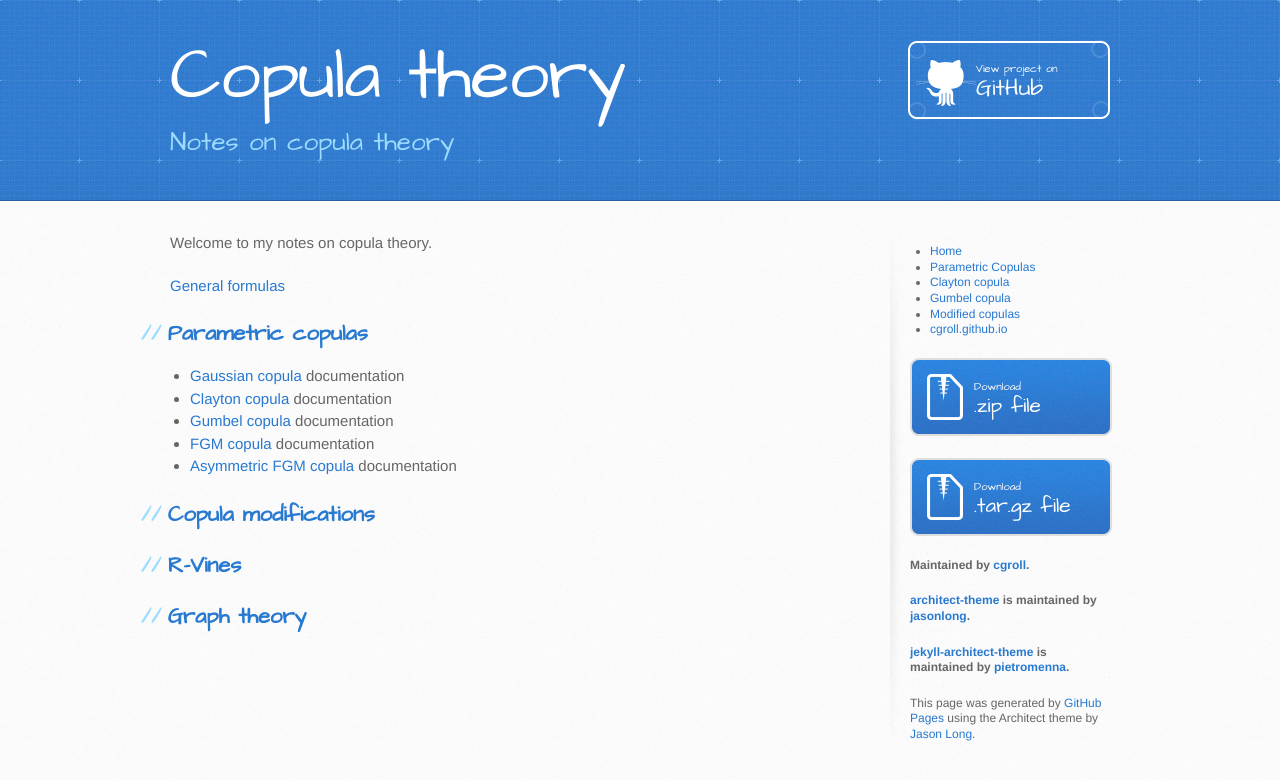
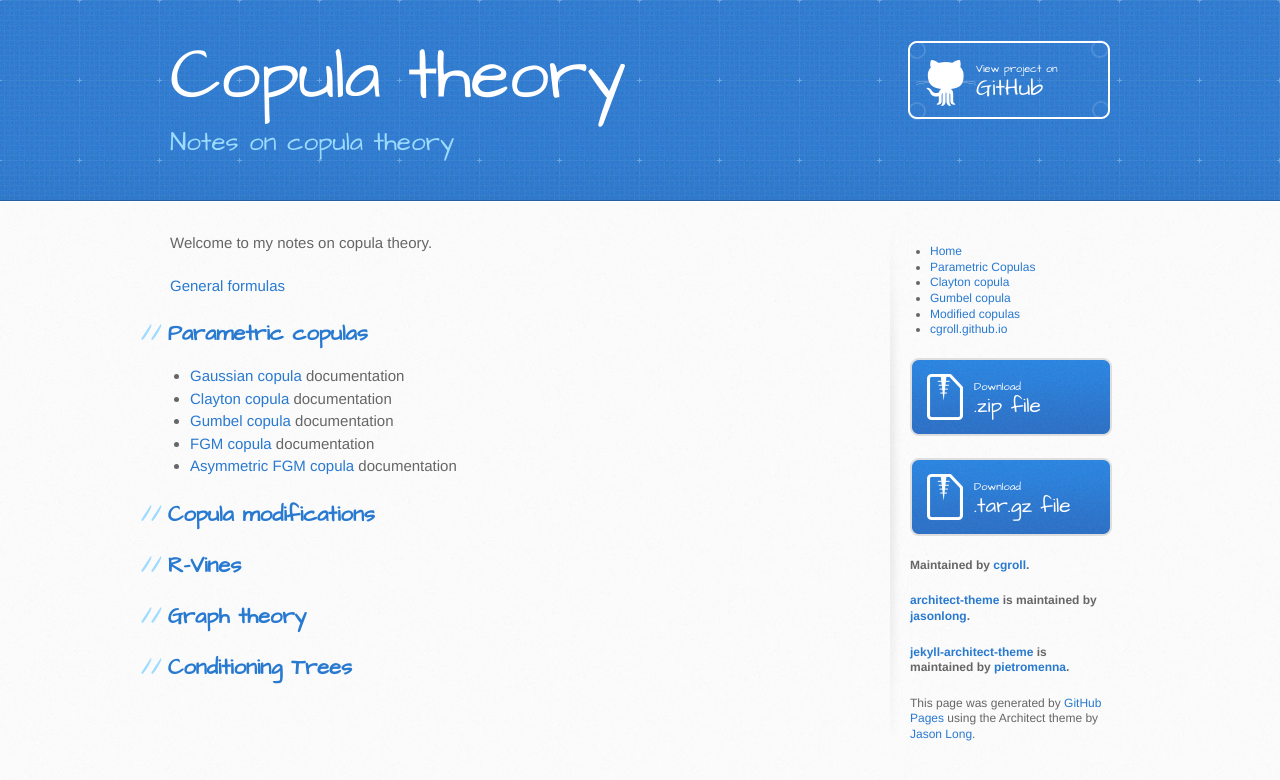
Before and after one commit to cgroll/copula_theory, a Jekyll site: the page built from index.md, in a window 1280 px wide. Shown: the top 780 px of the page. Built offline with Jekyll 4.4.1, drawn with Linux system fonts in a browser that asks for light colours.

Commit message:
conditioning tree page added

```diff
--- a/index.md
+++ b/index.md
@@ -23,3 +23,6 @@ Welcome to my notes on copula theory.
 
 [Graph theory](graph_theory/graph_intro.html)
 --------------------------------------------
+
+[Conditioning Trees](rvines/condTrees.html)
+-------------------------------------------
```
